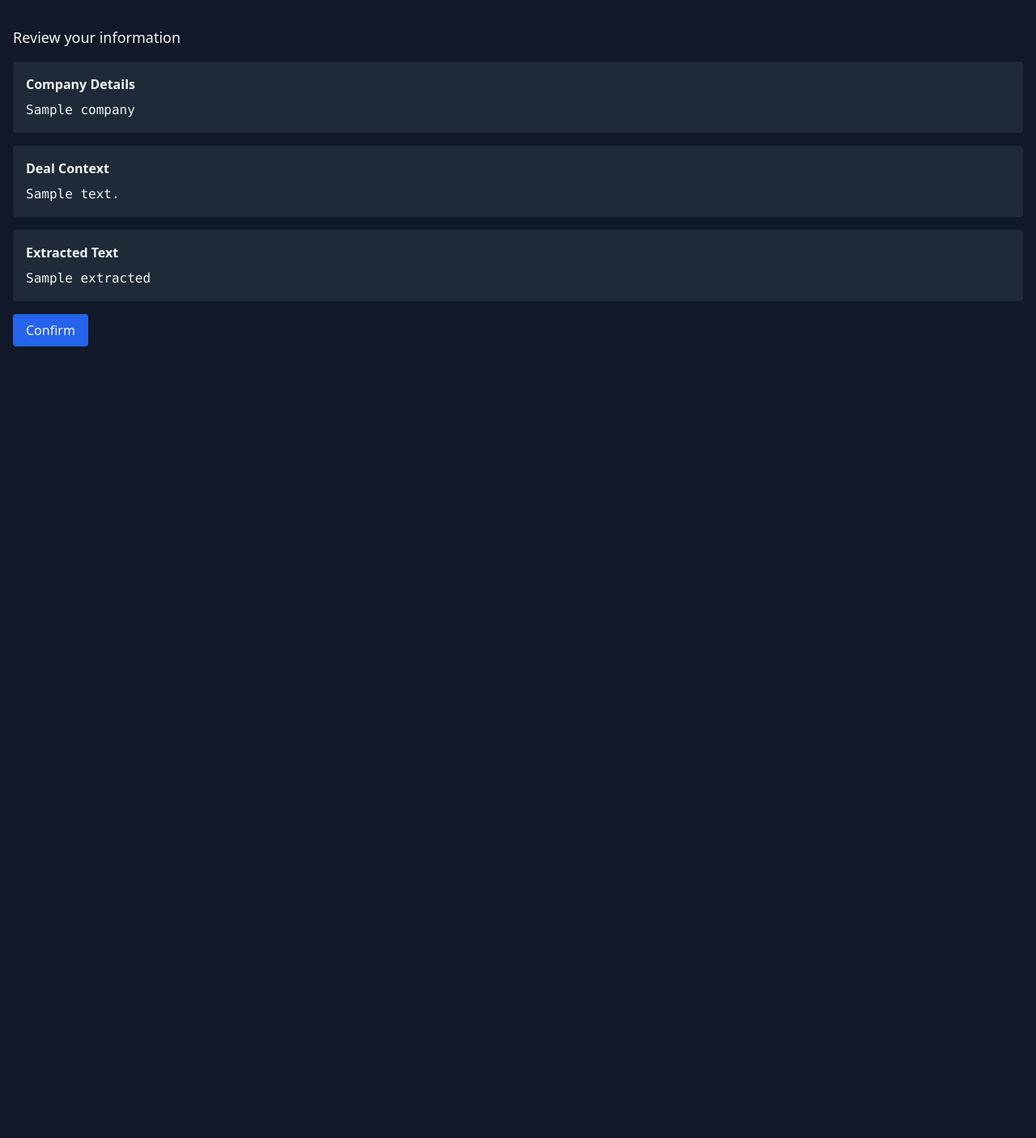
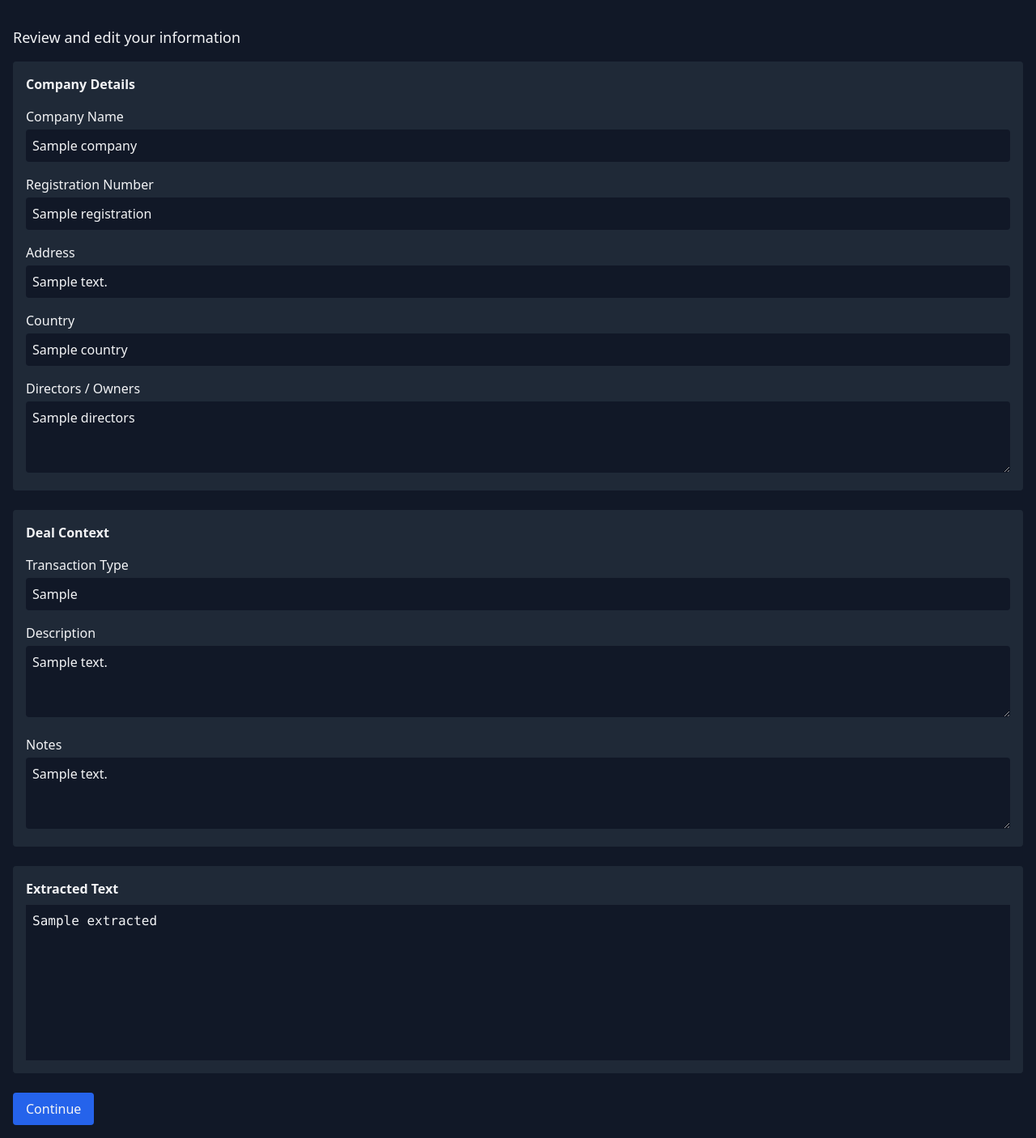
Before and after one commit to sherafyk/GB1, a FastAPI app: template templates/review.html in a window 1280 px wide. Shown: the part 64-1470 px from the top of the page at 81% size. Before the commit the page ends 492 px from the top, so only its background shows below. Run offline with FastAPI, Linux system fonts and the light colour scheme; the template is opened without the code that fills it: most values are stand-ins (such as "Sample title", 1, 10 or a date in 2020); some libraries are stand-ins or nearby versions.

Commit message:
Allow manual editing during review and add question fallbacks

```diff
--- a/app/analysis.py
+++ b/app/analysis.py
@@ -13,6 +13,21 @@ import asyncio
 import smtplib
 import logging
 from email.message import EmailMessage
+
+# Fallback questions are used if the OpenAI API call fails so the UI still
+# displays something useful. These cover common due diligence topics.
+FALLBACK_QUESTIONS = [
+    "Is the company's registration current and valid?",
+    "Are any directors or owners politically exposed persons?",
+    "Is the company's address located in a high-risk jurisdiction?",
+    "Has the company or its owners been involved in litigation?",
+    "Has the company filed audited financial statements recently?",
+    "Are there any outstanding tax or regulatory issues?",
+    "Has negative media coverage been identified?",
+    "Is the beneficial ownership structure transparent?",
+    "Have any sanctions lists flagged the company or owners?",
+    "Are there undisclosed related-party transactions?",
+]
 
 import openai
 
@@ -93,6 +108,11 @@ async def generate_questions(data: dict) -> list:
             continue
         line = line.lstrip("0123456789.- ")
         questions.append(line)
+    # If the API call failed or returned nothing, fall back to generic questions
+    # so the workflow can continue.
+    if not questions:
+        questions = FALLBACK_QUESTIONS.copy()
+
     # Only return the first 10 items to guard against prompt injection or
     # unexpected long replies.
     return questions[:10]
@@ -119,6 +139,8 @@ async def generate_followups(data: dict, answers: list) -> list:
             continue
         line = line.lstrip("0123456789.- ")
         questions.append(line)
+    if not questions:
+        questions = FALLBACK_QUESTIONS.copy()
     return questions[:10]
 
 
--- a/app/main.py
+++ b/app/main.py
@@ -214,23 +214,50 @@ async def wizard_upload_post(request: Request, files: List[UploadFile] = File(..
 
 @app.get("/wizard/review", response_class=HTMLResponse)
 async def wizard_review(request: Request):
-    """Allow the user to review extracted information before analysis."""
+    """Allow the user to review and edit extracted information."""
     resp = require_user(request)
     if resp:
         return resp
     data = request.session.get("form", {})
+    company = data.get("company", {})
+    context = data.get("context", {})
     extracted = request.session.get("extracted_text", "")
-    return templates.TemplateResponse("review.html", {"request": request, "data": data, "extracted": extracted})
+    return templates.TemplateResponse(
+        "review.html",
+        {"request": request, "company": company, "context": context, "extracted": extracted},
+    )
 
 
 @app.post("/wizard/review")
-async def wizard_review_post(request: Request):
-    """Generate the first round of questions from the collected data."""
+async def wizard_review_post(
+    request: Request,
+    name: str = Form(...),
+    registration: str = Form(...),
+    address: str = Form(...),
+    country: str = Form(...),
+    directors: str = Form(...),
+    transaction_type: str = Form(...),
+    description: str = Form(...),
+    notes: str = Form("")
+):
+    """Store edits and generate the first round of questions."""
     resp = require_user(request)
     if resp:
         return resp
-    data = request.session.get("form", {})
-    questions = await generate_questions(data)
+    form = request.session.setdefault("form", {})
+    form["company"] = {
+        "name": name,
+        "registration": registration,
+        "address": address,
+        "country": country,
+        "directors": directors,
+    }
+    form["context"] = {
+        "transaction_type": transaction_type,
+        "description": description,
+        "notes": notes,
+    }
+    questions = await generate_questions(form)
     request.session["questions_round1"] = questions
     return RedirectResponse(url="/wizard/questions1", status_code=303)
 
--- a/templates/review.html
+++ b/templates/review.html
@@ -1,22 +1,53 @@
 {% extends "base.html" %}
 {% block title %}Review Data{% endblock %}
 {% block content %}
-<h2 class="text-lg mb-4">Review your information</h2>
-<div class="space-y-4">
-  <div class="p-4 bg-gray-800 rounded">
+<h2 class="text-lg mb-4">Review and edit your information</h2>
+<form method="post" class="space-y-6">
+  <div class="p-4 bg-gray-800 rounded space-y-4">
     <h3 class="font-semibold mb-2">Company Details</h3>
-    <pre class="whitespace-pre-wrap">{{ data.company }}</pre>
+    <div>
+      <label class="block mb-1">Company Name</label>
+      <input type="text" name="name" value="{{ company.name or '' }}" required class="w-full p-2 rounded bg-gray-900">
+    </div>
+    <div>
+      <label class="block mb-1">Registration Number</label>
+      <input type="text" name="registration" value="{{ company.registration or '' }}" required class="w-full p-2 rounded bg-gray-900">
+    </div>
+    <div>
+      <label class="block mb-1">Address</label>
+      <input type="text" name="address" value="{{ company.address or '' }}" required class="w-full p-2 rounded bg-gray-900">
+    </div>
+    <div>
+      <label class="block mb-1">Country</label>
+      <input type="text" name="country" value="{{ company.country or '' }}" required class="w-full p-2 rounded bg-gray-900">
+    </div>
+    <div>
+      <label class="block mb-1">Directors / Owners</label>
+      <textarea name="directors" rows="3" class="w-full p-2 rounded bg-gray-900" required>{{ company.directors or '' }}</textarea>
+    </div>
   </div>
-  <div class="p-4 bg-gray-800 rounded">
+
+  <div class="p-4 bg-gray-800 rounded space-y-4">
     <h3 class="font-semibold mb-2">Deal Context</h3>
-    <pre class="whitespace-pre-wrap">{{ data.context }}</pre>
+    <div>
+      <label class="block mb-1">Transaction Type</label>
+      <input type="text" name="transaction_type" value="{{ context.transaction_type or '' }}" required class="w-full p-2 rounded bg-gray-900">
+    </div>
+    <div>
+      <label class="block mb-1">Description</label>
+      <textarea name="description" rows="3" class="w-full p-2 rounded bg-gray-900" required>{{ context.description or '' }}</textarea>
+    </div>
+    <div>
+      <label class="block mb-1">Notes</label>
+      <textarea name="notes" rows="3" class="w-full p-2 rounded bg-gray-900">{{ context.notes or '' }}</textarea>
+    </div>
   </div>
+
   <div class="p-4 bg-gray-800 rounded">
     <h3 class="font-semibold mb-2">Extracted Text</h3>
-    <pre class="whitespace-pre-wrap">{{ extracted }}</pre>
+    <pre class="whitespace-pre-wrap h-48 overflow-y-auto bg-gray-900 p-2">{{ extracted }}</pre>
   </div>
-</div>
-<form method="post" class="mt-4">
-  <button type="submit" class="px-4 py-2 bg-blue-600 hover:bg-blue-700 rounded">Confirm</button>
+
+  <button type="submit" class="px-4 py-2 bg-blue-600 hover:bg-blue-700 rounded">Continue</button>
 </form>
 {% endblock %}
```
